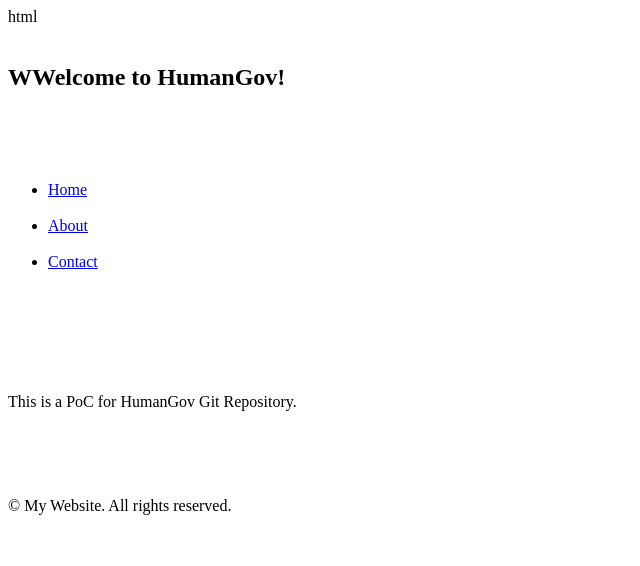
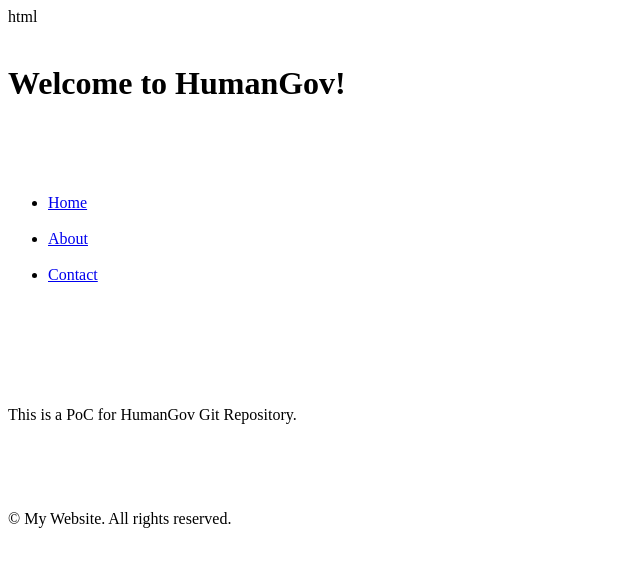
Before and after one commit to viniciusmaldonado/human-gov-application, a plain HTML site: page index.html in a window 1280 px wide. Shown: the whole page, without its empty margins (0-640 px from the left). Drawn offline with Linux system fonts and the light colour scheme.

Commit message:
Revert "Changed the header size."
This reverts commit e5fd81db366dfd57857ac999db81911d0593fd36.

```diff
--- a/index.html
+++ b/index.html
@@ -6,7 +6,7 @@ html
    </head>
    <body>
    <header>
-   <h2>WWelcome to HumanGov!</h2>
+   <h1>Welcome to HumanGov!</h1>
    <nav>
    <ul>
    <li><a href="#">Home</a></li>
```
